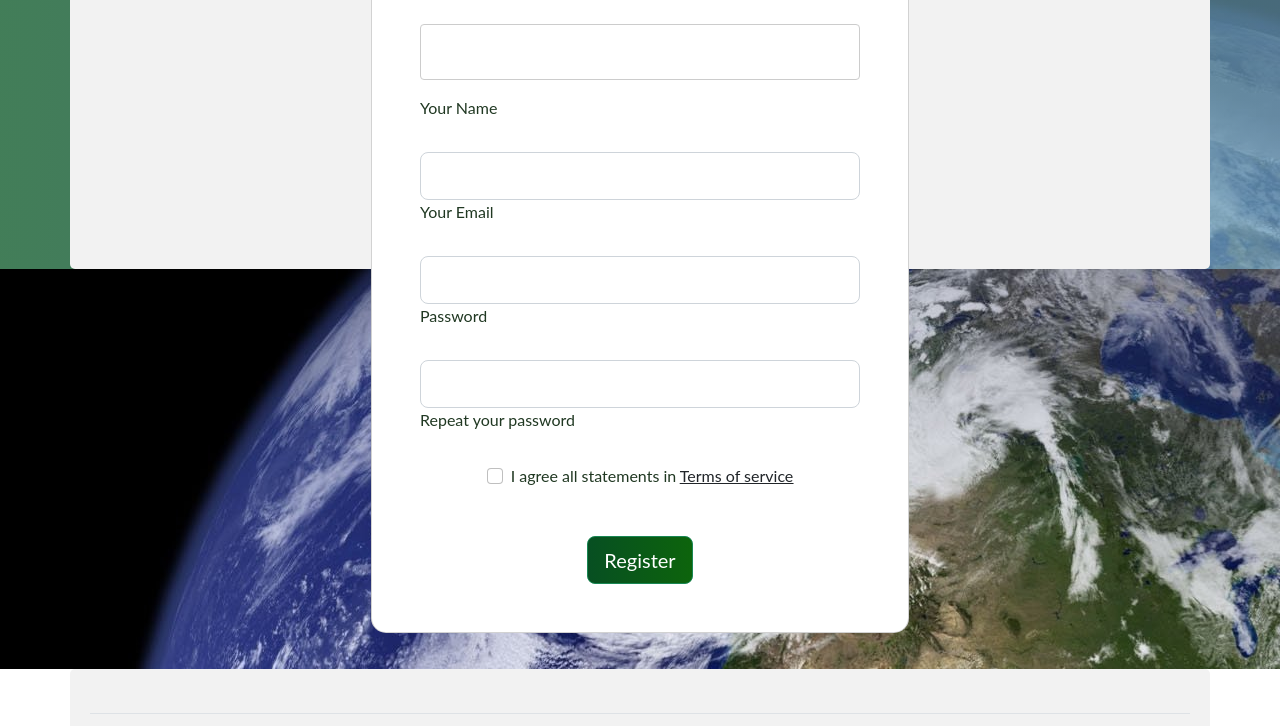
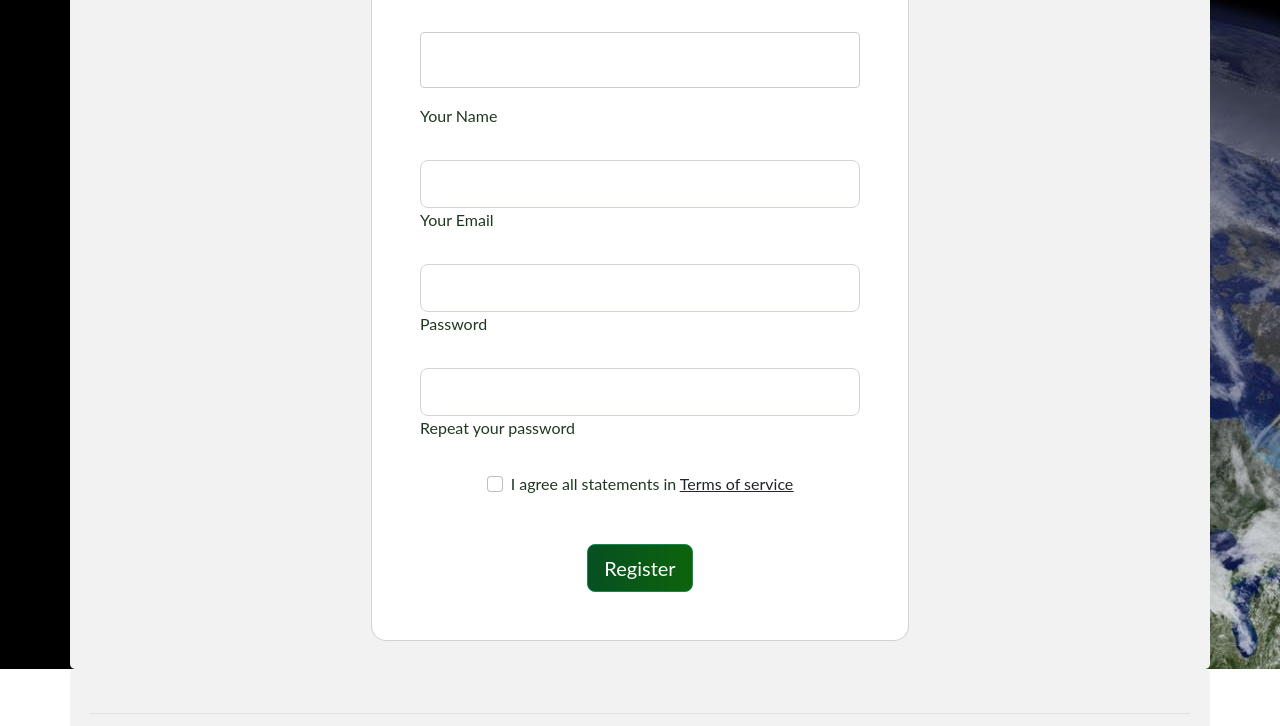
Before and after one commit to olaa234/lunch, a plain HTML site: page links/register.html in a window 1280 px wide. Shown: the part 187-913 px from the top of the page. Drawn offline with nearby package versions, Linux system fonts and the light colour scheme; files that its build step writes are made by us from their sources; files whose address does not match are found by name.

```diff
--- a/links/register.html
+++ b/links/register.html
@@ -59,7 +59,7 @@
 
     <section class="vh-100 bg-image"
   style="background-image: url('../assets/images/earthpic.jpg');">
-  <div class="mask d-flex align-items-center h-50 gradient-custom-3">
+  <!-- <div class="mask d-flex align-items-center h-50 gradient-custom-3"> -->
     <div class="container h-100">
       <div class="row d-flex justify-content-center align-items-center h-100">
         <div class="col-12 col-md-9 col-lg-7 col-xl-6">
```
